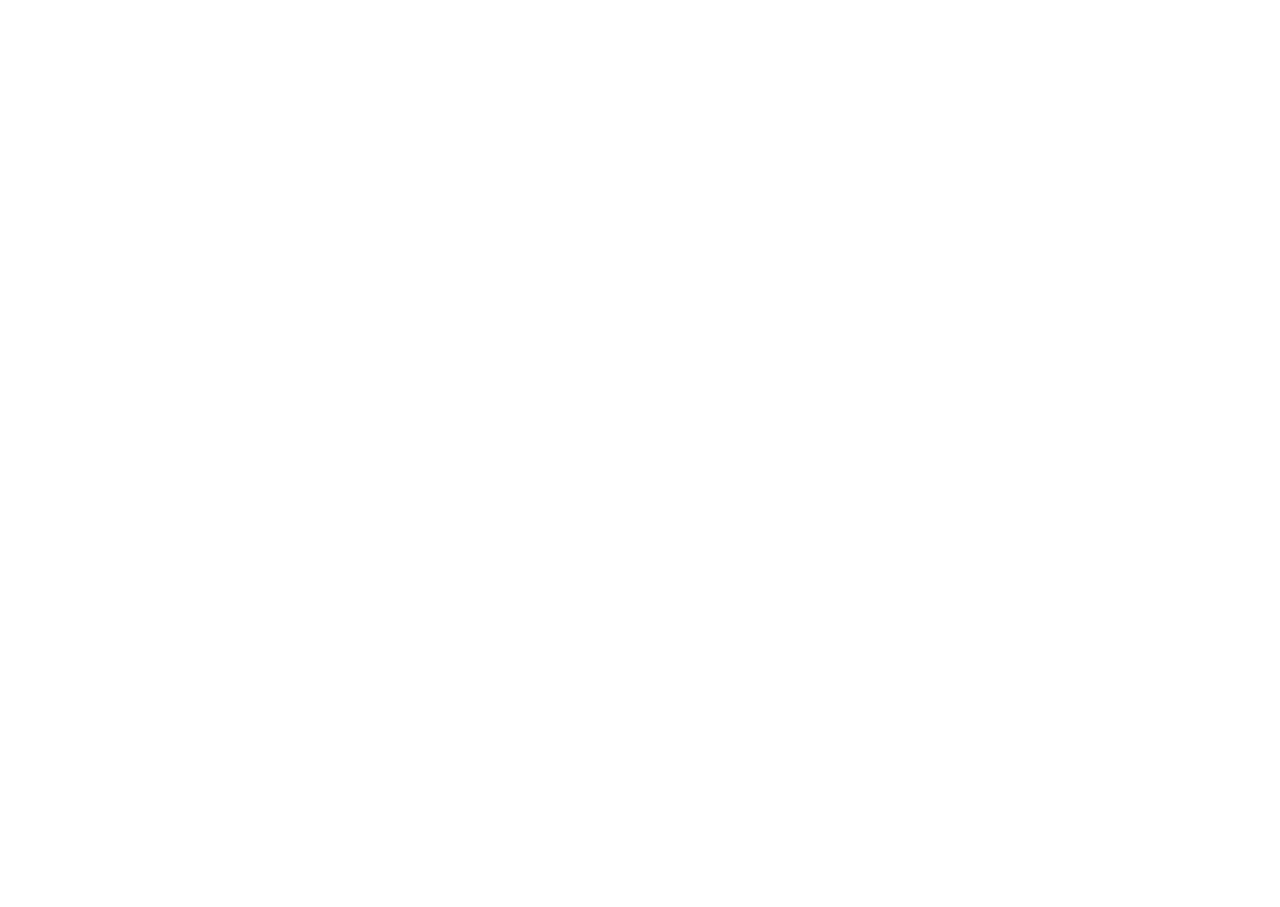
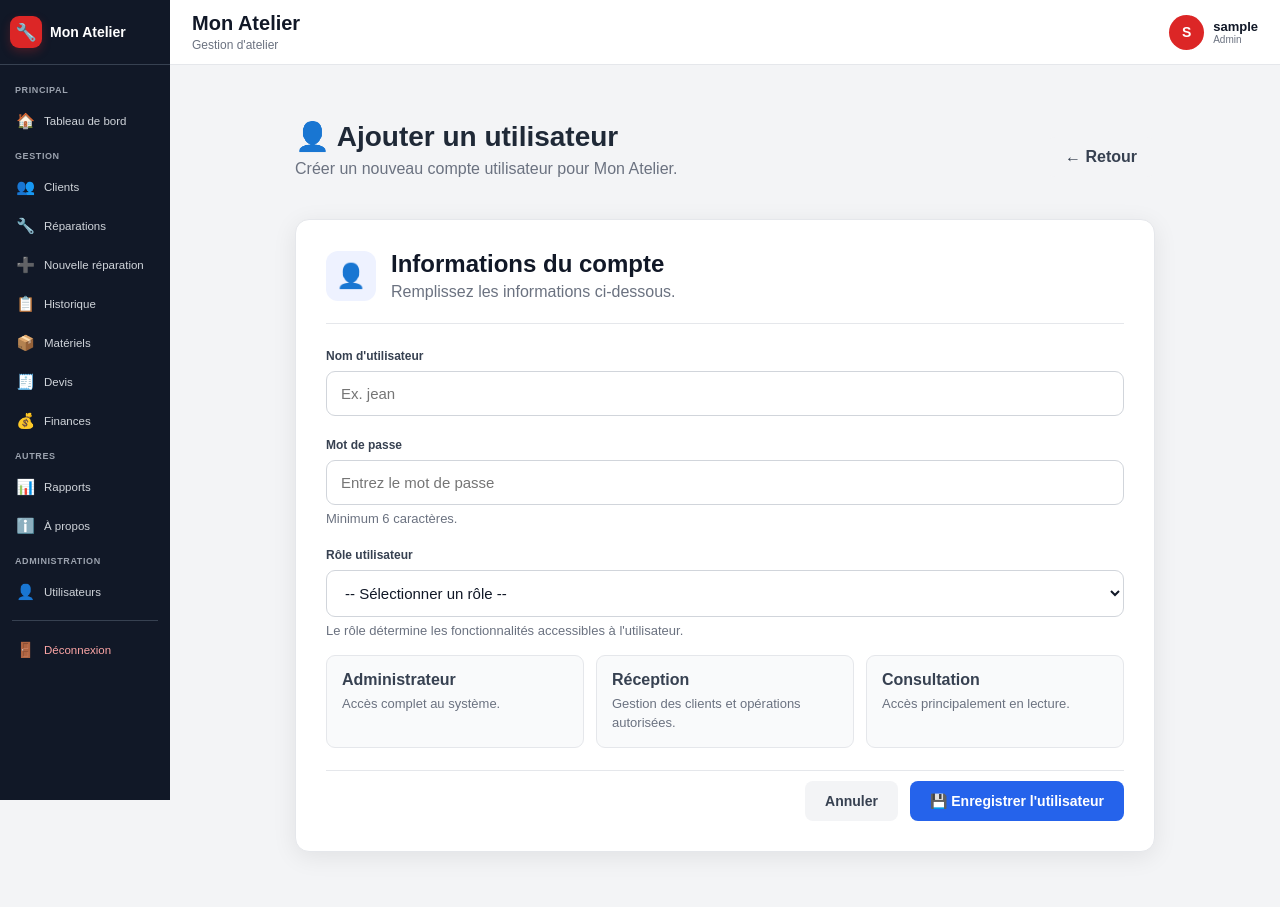
Before and after one commit to kavughe/mon-atelier, a Flask app: page /ajouter-utilisateur in a window 1280 px wide. Before the commit the page is empty. Before the commit the page ends 800 px from the top, so only its background shows below. Run offline with Flask 3, Linux system fonts and the light colour scheme; the visitor is signed in with stand-in values (Sample User, id 1); some libraries are stand-ins or nearby versions.

Commit message:
Mise a jour menu 170px

````diff
--- a/templates/ajouter_utilisateur.html
+++ b/templates/ajouter_utilisateur.html
@@ -0,0 +1,414 @@
+
+{% extends "base.html" %}
+
+{% block title %}
+Ajouter un utilisateur
+{% endblock %}
+
+{% block content %}
+
+<div class="page-container">
+
+    <div class="page-header">
+        <div>
+            <h1>👤 Ajouter un utilisateur</h1>
+            <p>Créer un nouveau compte utilisateur pour Mon Atelier.</p>
+        </div>
+
+        <a href="{{ url_for('utilisateurs') }}" class="btn-secondary">
+            ← Retour
+        </a>
+    </div>
+
+
+    <div class="form-card">
+
+        <div class="form-card-header">
+            <div class="icon-box">
+                👤
+            </div>
+
+            <div>
+                <h2>Informations du compte</h2>
+                <p>Remplissez les informations ci-dessous.</p>
+            </div>
+        </div>
+
+
+        {% with messages = get_flashed_messages(with_categories=true) %}
+            {% if messages %}
+                <div class="messages">
+                    {% for category, message in messages %}
+                        <div class="alert alert-{{ category }}">
+                            {{ message }}
+                        </div>
+                    {% endfor %}
+                </div>
+            {% endif %}
+        {% endwith %}
+
+
+        <form method="POST"
+              action="{{ url_for('ajouter_utilisateur') }}"
+              class="user-form">
+
+            <div class="form-group">
+                <label for="username">
+                    Nom d'utilisateur
+                </label>
+
+                <input
+                    type="text"
+                    id="username"
+                    name="username"
+                    placeholder="Ex. jean"
+                    required
+                    autocomplete="username"
+                >
+            </div>
+
+
+            <div class="form-group">
+                <label for="password">
+                    Mot de passe
+                </label>
+
+                <input
+                    type="password"
+                    id="password"
+                    name="password"
+                    placeholder="Entrez le mot de passe"
+                    minlength="6"
+                    required
+                    autocomplete="new-password"
+                >
+
+                <small>
+                    Minimum 6 caractères.
+                </small>
+            </div>
+
+
+            <div class="form-group">
+                <label for="role">
+                    Rôle utilisateur
+                </label>
+
+                <select id="role" name="role" required>
+
+                    <option value="">
+                        -- Sélectionner un rôle --
+                    </option>
+
+                    <option value="admin">
+                        Administrateur
+                    </option>
+
+                    <option value="reception">
+                        Réception
+                    </option>
+
+                    <option value="consultation">
+                        Consultation
+                    </option>
+
+                </select>
+
+                <small>
+                    Le rôle détermine les fonctionnalités accessibles
+                    à l'utilisateur.
+                </small>
+            </div>
+
+
+            <div class="role-info">
+
+                <div>
+                    <strong>Administrateur</strong>
+                    <span>Accès complet au système.</span>
+                </div>
+
+                <div>
+                    <strong>Réception</strong>
+                    <span>Gestion des clients et opérations autorisées.</span>
+                </div>
+
+                <div>
+                    <strong>Consultation</strong>
+                    <span>Accès principalement en lecture.</span>
+                </div>
+
+            </div>
+
+
+            <div class="form-actions">
+
+                <a
+                    href="{{ url_for('utilisateurs') }}"
+                    class="btn-cancel"
+                >
+                    Annuler
+                </a>
+
+                <button
+                    type="submit"
+                    class="btn-primary"
+                >
+                    💾 Enregistrer l'utilisateur
+                </button>
+
+            </div>
+
+        </form>
+
+    </div>
+
+</div>
+
+
+<style>
+
+.page-container {
+    max-width: 900px;
+    margin: 30px auto;
+    padding: 0 20px;
+}
+
+.page-header {
+    display: flex;
+    justify-content: space-between;
+    align-items: center;
+    margin-bottom: 25px;
+}
+
+.page-header h1 {
+    margin: 0;
+    font-size: 28px;
+    color: #1f2937;
+}
+
+.page-header p {
+    margin-top: 7px;
+    color: #6b7280;
+}
+
+.btn-secondary {
+    text-decoration: none;
+    padding: 11px 18px;
+    border-radius: 8px;
+    background: #f3f4f6;
+    color: #374151;
+    font-weight: 600;
+}
+
+.btn-secondary:hover {
+    background: #e5e7eb;
+}
+
+
+.form-card {
+    background: #ffffff;
+    border-radius: 14px;
+    padding: 30px;
+    box-shadow: 0 5px 25px rgba(0,0,0,0.08);
+    border: 1px solid #e5e7eb;
+}
+
+.form-card-header {
+    display: flex;
+    align-items: center;
+    gap: 15px;
+    padding-bottom: 22px;
+    margin-bottom: 25px;
+    border-bottom: 1px solid #e5e7eb;
+}
+
+.icon-box {
+    width: 50px;
+    height: 50px;
+    display: flex;
+    align-items: center;
+    justify-content: center;
+    background: #eef2ff;
+    border-radius: 12px;
+    font-size: 24px;
+}
+
+.form-card-header h2 {
+    margin: 0;
+    color: #111827;
+}
+
+.form-card-header p {
+    margin: 5px 0 0;
+    color: #6b7280;
+}
+
+
+.user-form {
+    display: flex;
+    flex-direction: column;
+    gap: 22px;
+}
+
+.form-group {
+    display: flex;
+    flex-direction: column;
+}
+
+.form-group label {
+    margin-bottom: 8px;
+    font-weight: 600;
+    color: #374151;
+}
+
+.form-group input,
+.form-group select {
+    width: 100%;
+    box-sizing: border-box;
+    padding: 13px 14px;
+    border: 1px solid #d1d5db;
+    border-radius: 9px;
+    font-size: 15px;
+    outline: none;
+    background: #fff;
+    transition: 0.2s;
+}
+
+.form-group input:focus,
+.form-group select:focus {
+    border-color: #2563eb;
+    box-shadow: 0 0 0 3px rgba(37,99,235,0.12);
+}
+
+.form-group small {
+    margin-top: 6px;
+    color: #6b7280;
+    font-size: 13px;
+}
+
+
+.role-info {
+    display: grid;
+    grid-template-columns: repeat(3, 1fr);
+    gap: 12px;
+    margin-top: -5px;
+}
+
+.role-info div {
+    padding: 15px;
+    background: #f9fafb;
+    border: 1px solid #e5e7eb;
+    border-radius: 9px;
+}
+
+.role-info strong {
+    display: block;
+    margin-bottom: 5px;
+    color: #374151;
+}
+
+.role-info span {
+    font-size: 13px;
+    color: #6b7280;
+    line-height: 1.4;
+}
+
+
+.messages {
+    margin-bottom: 20px;
+}
+
+.alert {
+    padding: 13px 16px;
+    border-radius: 8px;
+    margin-bottom: 10px;
+    font-size: 14px;
+}
+
+.alert-success {
+    background: #ecfdf5;
+    color: #047857;
+    border: 1px solid #a7f3d0;
+}
+
+.alert-warning {
+    background: #fffbeb;
+    color: #b45309;
+    border: 1px solid #fde68a;
+}
+
+.alert-danger {
+    background: #fef2f2;
+    color: #b91c1c;
+    border: 1px solid #fecaca;
+}
+
+
+.form-actions {
+    display: flex;
+    justify-content: flex-end;
+    gap: 12px;
+    padding-top: 10px;
+    border-top: 1px solid #e5e7eb;
+}
+
+.btn-primary,
+.btn-cancel {
+    border: none;
+    padding: 12px 20px;
+    border-radius: 8px;
+    font-size: 14px;
+    font-weight: 600;
+    cursor: pointer;
+    text-decoration: none;
+}
+
+.btn-primary {
+    background: #2563eb;
+    color: white;
+}
+
+.btn-primary:hover {
+    background: #1d4ed8;
+}
+
+.btn-cancel {
+    background: #f3f4f6;
+    color: #374151;
+}
+
+.btn-cancel:hover {
+    background: #e5e7eb;
+}
+
+
+@media (max-width: 700px) {
+
+    .page-header {
+        flex-direction: column;
+        align-items: flex-start;
+        gap: 15px;
+    }
+
+    .role-info {
+        grid-template-columns: 1fr;
+    }
+
+    .form-card {
+        padding: 20px;
+    }
+
+    .form-actions {
+        flex-direction: column-reverse;
+    }
+
+    .btn-primary,
+    .btn-cancel {
+        text-align: center;
+    }
+}
+
+</style>
+
+{% endblock %}
--- a/templates/clients.html
+++ b/templates/clients.html
@@ -1,4 +1,3 @@
-```html
 {% extends "base.html" %}
 
 {% block title %}
--- a/templates/historique_reparations.html
+++ b/templates/historique_reparations.html
@@ -8,7 +8,6 @@
 
 <div class="history-page">
 
-```
 <!-- =========================
      EN-TÊTE
 ========================== -->
@@ -742,7 +741,6 @@
     {% endif %}
 
 </div>
-```
 
 </div>
 
@@ -756,7 +754,7 @@
     onclick="closeModal(event)"
 >
 
-```
+
 <div class="details-modal">
 
     <div class="modal-header">
@@ -791,7 +789,7 @@
     </div>
 
 </div>
-```
+
 
 </div>
 
--- a/templates/reparations.html
+++ b/templates/reparations.html
@@ -1,4 +1,3 @@
-```html
 {% extends "base.html" %}
 
 {% block title %}
--- a/templates/utilisateur.html
+++ b/templates/utilisateur.html
@@ -211,7 +211,7 @@
 
 <div class="users-page">
 
-```
+
 <div class="users-header">
 
     <div class="users-title">
````
